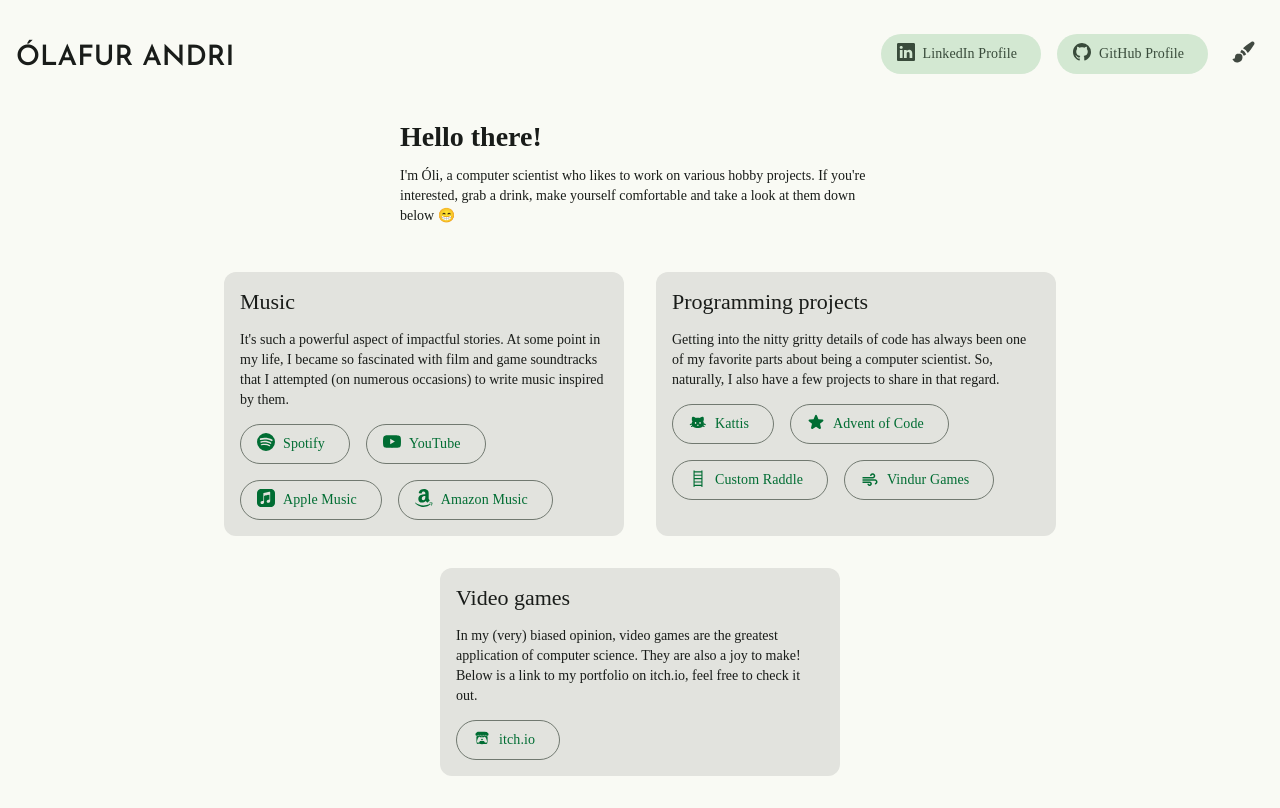
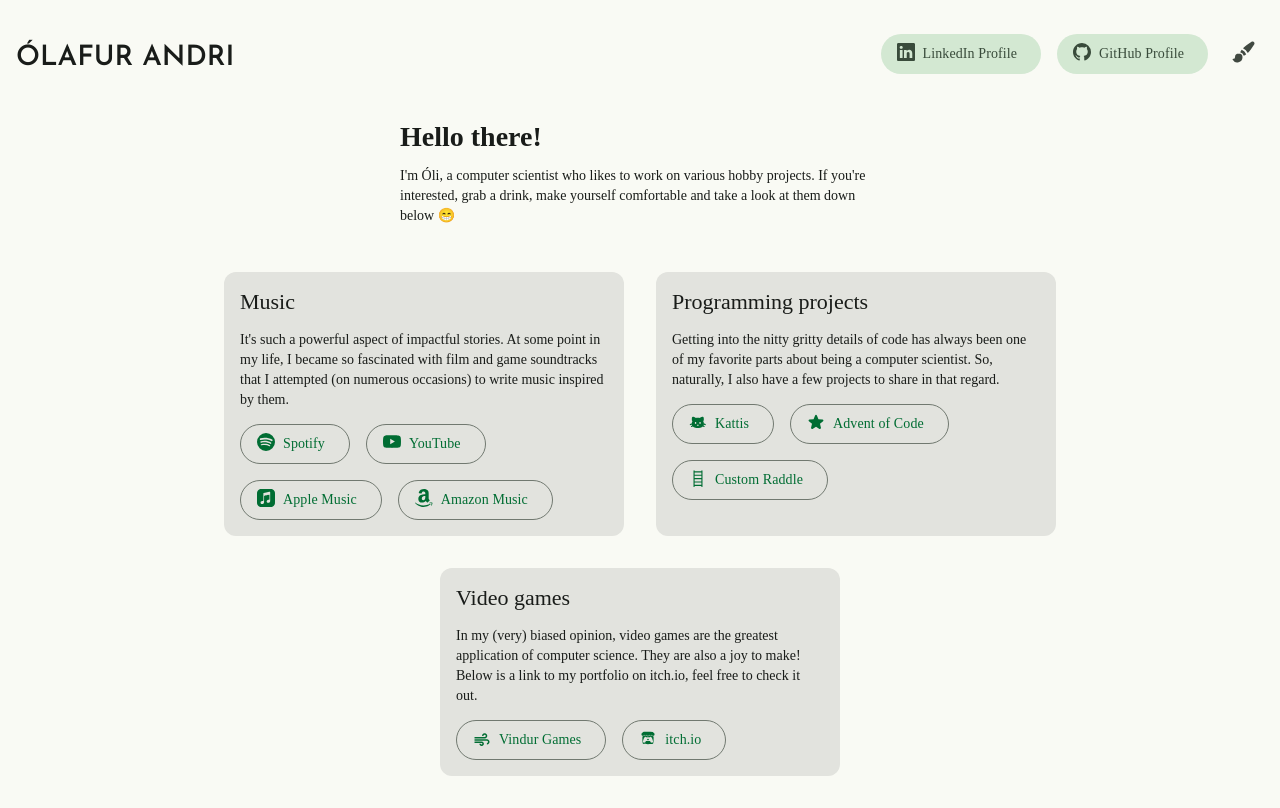
Before and after one commit to olafur-andri/olafur-andri.github.io, an Angular app: page / in a window 1280 px wide. Built offline with nearby package versions, Linux system fonts and the light colour scheme; a web font is replaced by a local one.

Commit message:
fix: Moved "Vindur Games" link to the correct place in the front page

```diff
--- a/src/app/front-page/front-page.html
+++ b/src/app/front-page/front-page.html
@@ -110,16 +110,6 @@
             <mat-icon svgIcon="ladder" />
             Custom Raddle
           </a>
-
-          <!-- Vindur Games website -->
-          <a
-            matButton="outlined"
-            href="https://vindurgames.com"
-            aria-label="Vindur Games' website"
-          >
-            <mat-icon fontIcon="air" />
-            Vindur Games
-          </a>
         </div>
       </mat-card-content>
     </mat-card>
@@ -137,6 +127,16 @@
         </p>
 
         <div class="links">
+          <!-- Vindur Games website -->
+          <a
+            matButton="outlined"
+            href="https://vindurgames.com"
+            aria-label="Vindur Games' website"
+          >
+            <mat-icon fontIcon="air" />
+            Vindur Games
+          </a>
+
           <!-- Itch.io -->
           <a
             matButton="outlined"
```
